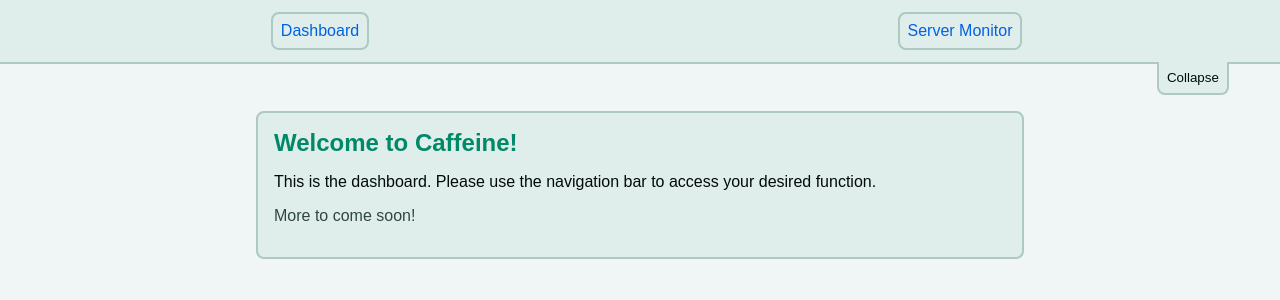
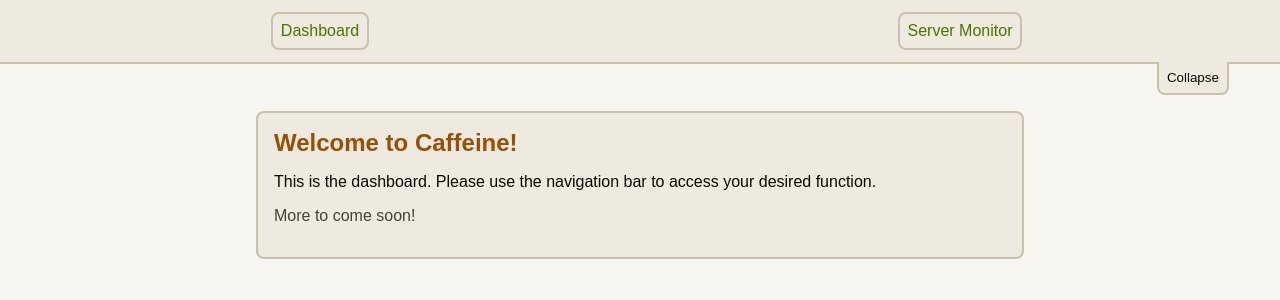
Before and after one commit to jmw-stanborough/caffeine, a SvelteKit app: page / in a window 1280 px wide. Shown: the top 300 px of the page. Built offline with nearby package versions, Linux system fonts and the light colour scheme.

Commit message:
Make primary colour more fitting for the project and decrease how drastically different the secondary colour is

```diff
--- a/src/routes/+layout.svelte
+++ b/src/routes/+layout.svelte
@@ -25,9 +25,9 @@
     /* No, I won't change it */
     --color-primary-l: calc(32 / 64);
     --color-primary-c: calc(16 / 64);
-    --color-primary-h: 180;
+    --color-primary-h: 90;
     --color-primary: oklch(var(--color-primary-l) var(--color-primary-c) var(--color-primary-h));
-    --color-secondary: oklch(from var(--color-primary) l c calc(h + 64));
+    --color-secondary: oklch(from var(--color-primary) l c calc(h + 32));
 
     --color-base-l: calc(62 / 64);
     --color-surface-l: calc(60 / 64);
```
